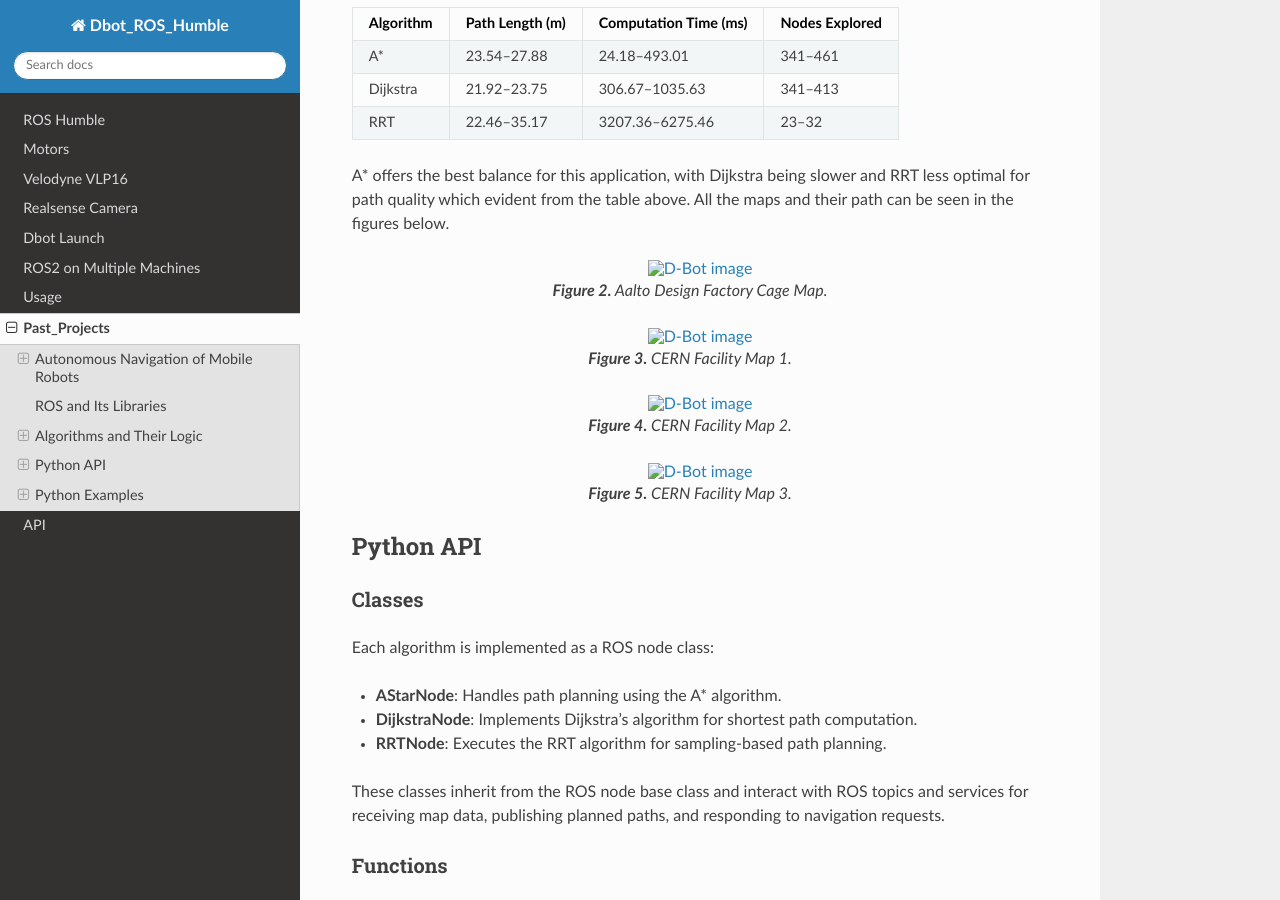
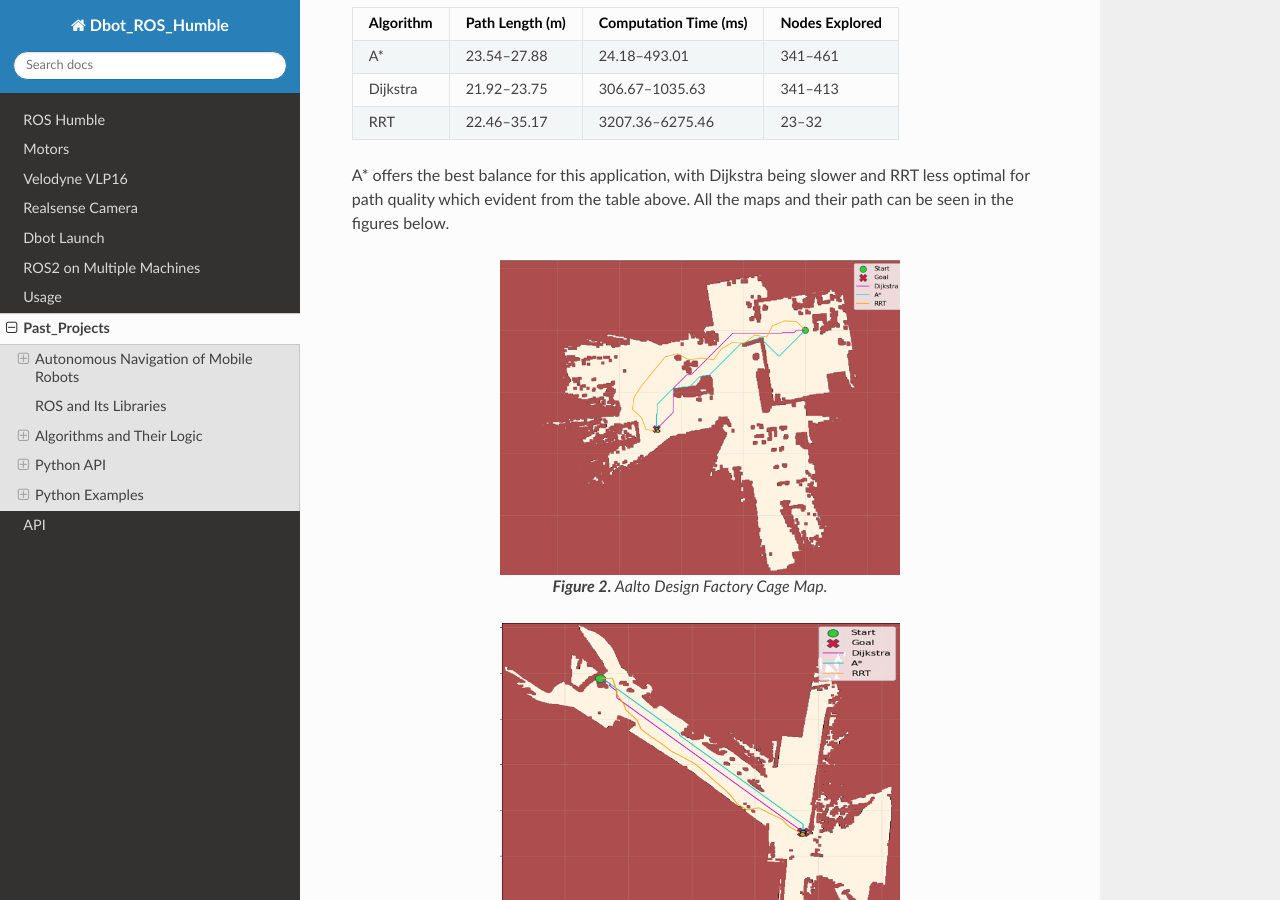
Before and after one commit to Pejman712/DbotROSHumble, a Sphinx documentation site: the page built from docs/source/past_projects.rst, in a window 1280 px wide and 900 px high, scrolled down 2017 px. Built offline with Sphinx 7.4.7 and the Read the Docs theme 3.1.0, drawn with Linux system fonts in a browser that asks for light colours.

Commit message:
Added past project

```diff
--- a/docs/source/past_projects.rst
+++ b/docs/source/past_projects.rst
@@ -65,28 +65,28 @@ All three algorithms were tested in a controlled simulated environment using Gaz
 
 A* offers the best balance for this application, with Dijkstra being slower and RRT less optimal for path quality which evident from the table above. All the maps and their path can be seen in the figures below.
 
-.. Figure:: /Images/DF_Cage_Map.png
+.. Figure:: ./../../Images/DF_Cage_Map.png
     :alt: D-Bot image
     :width: 400px
     :align: center
 
     **Figure 2.**  Aalto Design Factory Cage Map.
 
-.. Figure:: /Images/CERN_Map_1.png
+.. Figure:: ./../../Images/CERN_Map_1.png
     :alt: D-Bot image
     :width: 400px
     :align: center
 
     **Figure 3.** CERN Facility Map 1.
 
-.. Figure:: /Images/CERN_Map_2.png
+.. Figure:: ./../../Images/CERN_Map_2.png
     :alt: D-Bot image
     :width: 400px
     :align: center
 
     **Figure 4.** CERN Facility Map 2.
 
-.. Figure:: /Images/CERN_Map_3.png
+.. Figure:: ./../../Images/CERN_Map_3.png
     :alt: D-Bot image
     :width: 400px
     :align: center
```
Also changed, not shown: Images/CERN_Map_1.png (added), Images/CERN_Map_2.png (added), Images/CERN_Map_3.png (added), Images/DF_Cage_Map.png (added), 2 other files.
